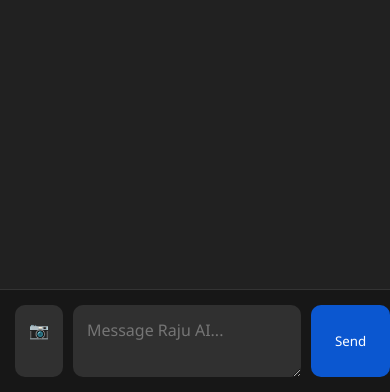
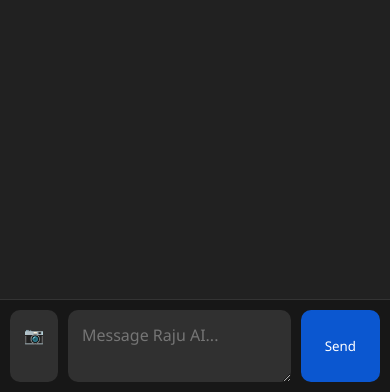
Before and after one commit to RajuBandari04/raju-ai, a website: page index.html in a window 390 px wide. Shown: the part 452-844 px from the top of the page. Drawn offline with Linux system fonts and the light colour scheme.

Commit message:
Update style.css

```diff
--- a/style.css
+++ b/style.css
@@ -165,8 +165,22 @@ border-radius:10px;
 
 @media(max-width:768px){
 
+body{
+overflow:auto;
+}
+
 .sidebar{
 display:none;
+}
+
+.main{
+width:100%;
+height:100vh;
+}
+
+#chatBox{
+padding:10px;
+padding-bottom:100px;
 }
 
 .message{
@@ -177,4 +191,19 @@ max-width:95%;
 font-size:32px;
 }
 
+.bottom{
+position:fixed;
+bottom:0;
+left:0;
+right:0;
+width:100%;
+z-index:1000;
+background:#171717;
+padding:10px;
 }
+
+#prompt{
+font-size:16px;
+}
+
+}
```
